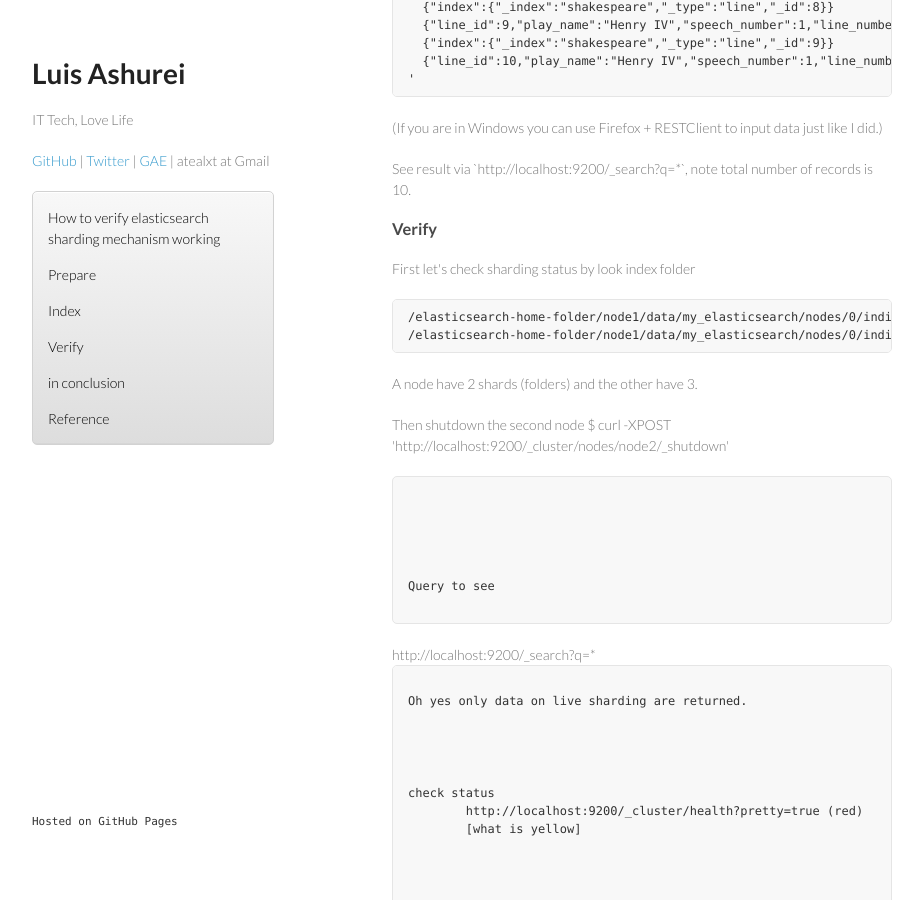
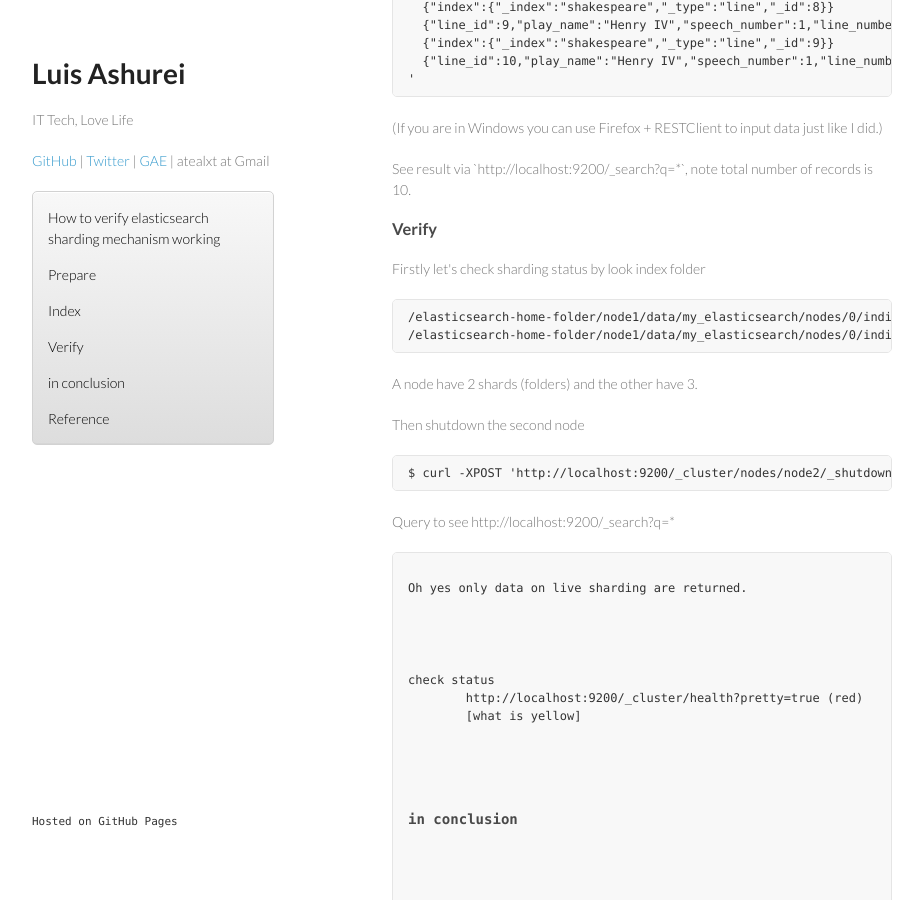
Before and after one commit to atealxt/atealxt.github.io, a Jekyll site: the page built from _posts/2014-09-24-how-to-verify-elasticsearch-shard.html, in a window 1280 px wide and 900 px high, scrolled down 1252 px. Shown: the whole window, without its empty margins (178-1101 px from the left). Built offline with Jekyll 4.4.1, drawn with Linux system fonts in a browser that asks for light colours; comment, search, counter and statistics services are not loaded.

Commit message:
Update 2014-09-24-how-to-verify-elasticsearch-shard.html

```diff
--- a/_posts/2014-09-24-how-to-verify-elasticsearch-shard.html
+++ b/_posts/2014-09-24-how-to-verify-elasticsearch-shard.html
@@ -100,17 +100,17 @@
 </h3>
 
 <p>
-First let's check sharding status by look index folder
-<pre><code>/elasticsearch-home-folder/node1/data/my_elasticsearch/nodes/0/indices/shakespeare\
-/elasticsearch-home-folder/node1/data/my_elasticsearch/nodes/0/indices/shakespeare\
+Firstly let's check sharding status by look index folder
+<pre><code>/elasticsearch-home-folder/node1/data/my_elasticsearch/nodes/0/indices/shakespeare/
+/elasticsearch-home-folder/node1/data/my_elasticsearch/nodes/0/indices/shakespeare/
 </code></pre>
 A node have 2 shards (folders) and the other have 3.
 </p>
 
 <p>
 Then shutdown the second node
-</code></pre>$ curl -XPOST 'http://localhost:9200/_cluster/nodes/node2/_shutdown'
-<pre><code>
+<pre><code>$ curl -XPOST 'http://localhost:9200/_cluster/nodes/node2/_shutdown'
+</code></pre>
 </p>
 
 <p>
```
